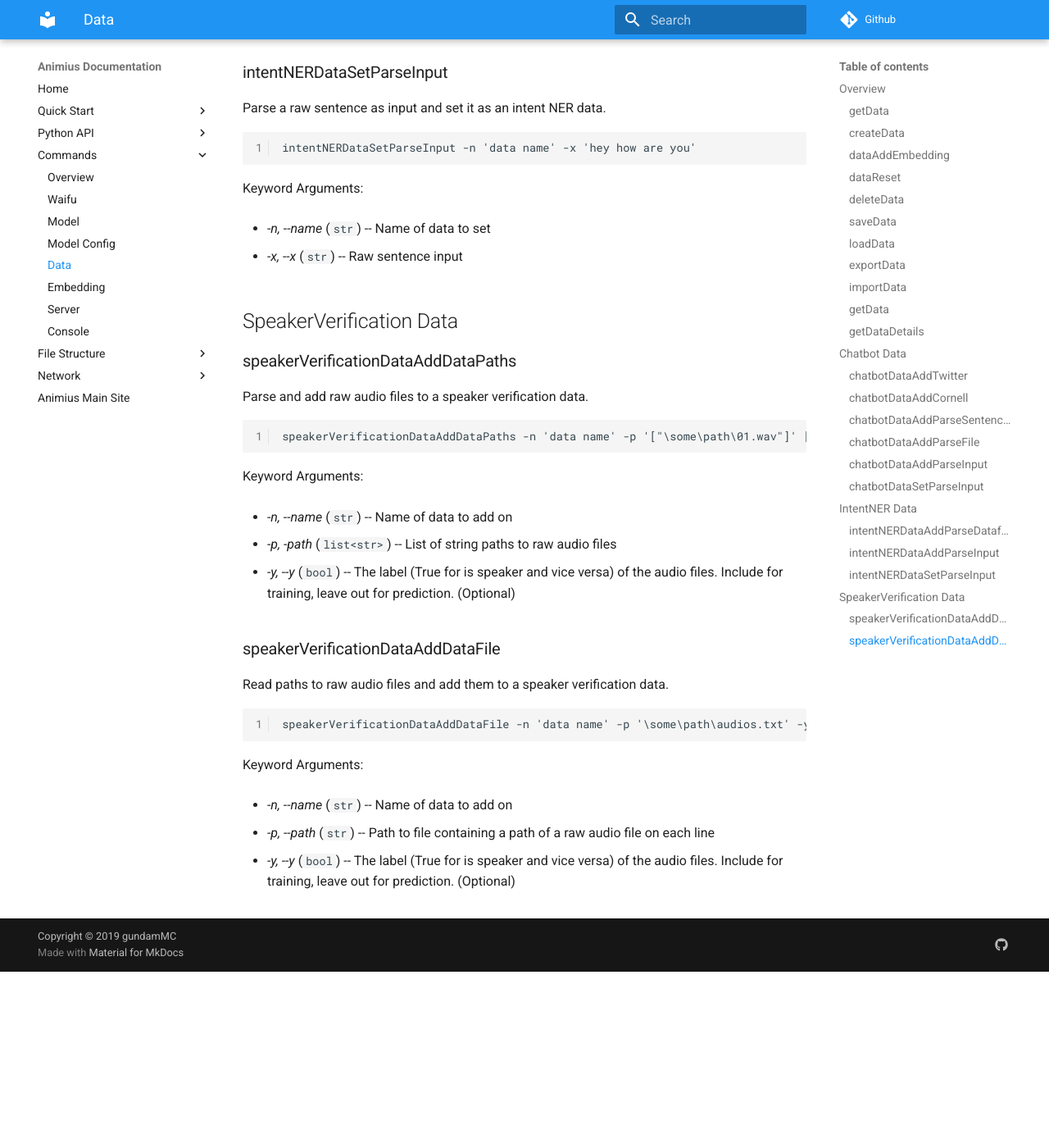
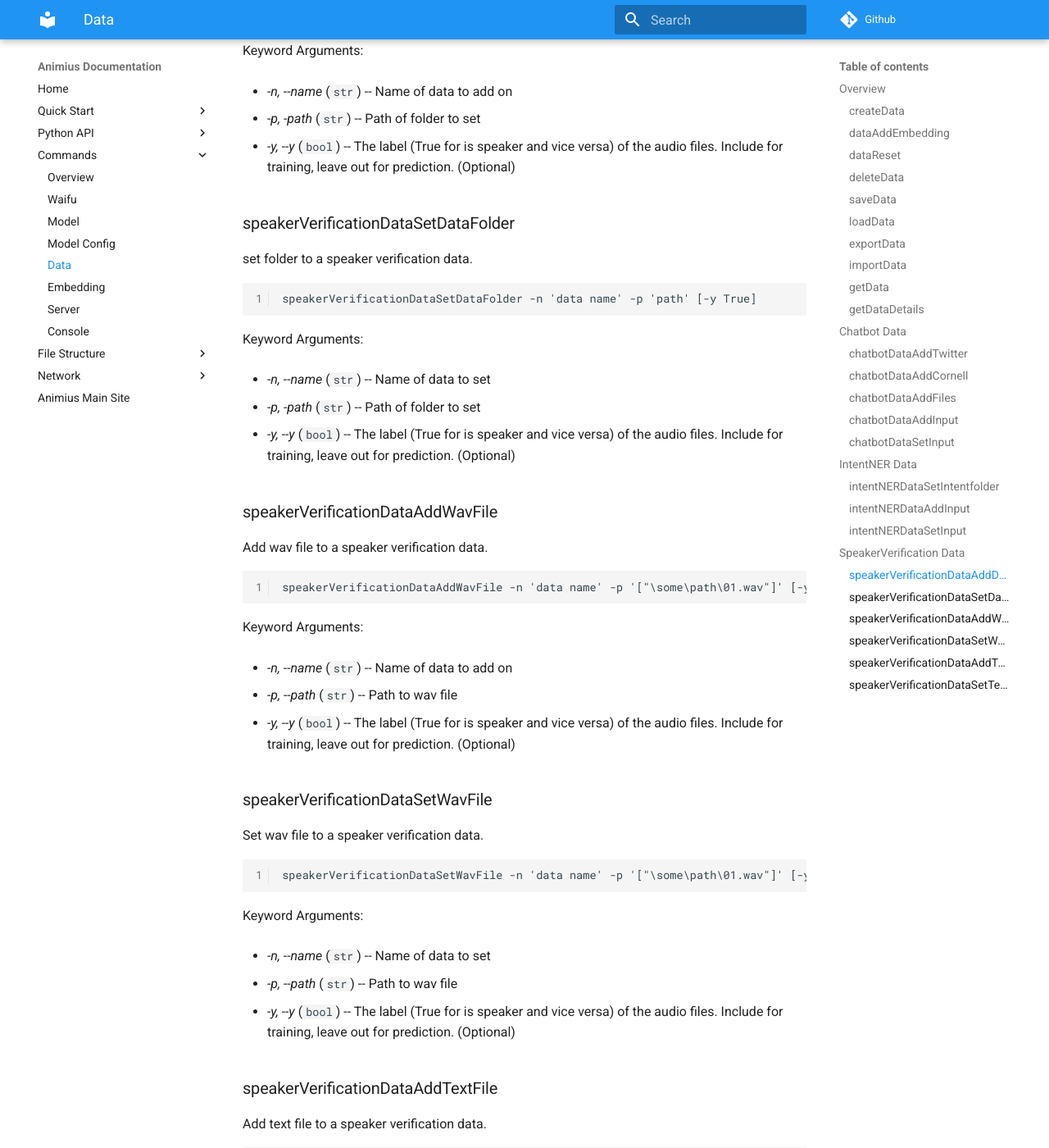
Before and after one commit to gundamMC/animius, an MkDocs documentation site: the page built from docs/commands/data.md, in a window 1280 px wide and 1400 px high, scrolled down 6048 px. Shown: the whole window at 82% size. Built offline with MkDocs 1.6.1 and Material for MkDocs 9.7.7, drawn with Linux system fonts in a browser that asks for light colours; comment, search, counter and statistics services are not loaded; before the commit the page ends 7233 px from its top, so only the background shows below that; some of the changed text lies outside the part shown.

````diff
--- a/docs/commands/data.md
+++ b/docs/commands/data.md
@@ -1,23 +1,15 @@
 # Data
 
 ## Overview
-
-###getData
-
-Get a list of existing data.
-
-```
-getData
-```
-
-No argument required.
 
 ### createData
 
 Create a data with empty values.
 
+Available data types: 'Chatbot', 'IntentNER', 'SpeakerVerification'.
+
 ```
-createData -n 'data name' -t 'ModelType' -c 'model config name'
+createData -n 'data name' -t 'DataType'
 ```
 
 Keyword Arguments:
@@ -198,28 +188,12 @@
 
 * *-mlp, --movie_lines_path* (`str`) -- Path to movie_lines.txt in the Cornell dataset
 
-### chatbotDataAddParseSentences
+### chatbotDataAddFiles
 
-Parse raw sentences and add them to a chatbot data.
+Add text files to a chatbot data.
 
 ```
-chatbotDataAddParseSentences -n 'data name' -x '["some input"]' -y '["some output"]'
-```
-
-Keyword Arguments:
-
-* *-n, --name* (`str`) -- Name of data to add on
-
-* *-x, --x* (`list<str>`) -- List of strings, each representing a sentence input
-
-* *-y, --y* (`list<str>`) -- List of strings, each representing a sentence output
-
-### chatbotDataAddParseFile
-
-Parse raw sentences from text files and add them to a chatbot data.
-
-```
-chatbotDataAddParseFile -n 'data name' -x '\some\path\x.txt' -y '\some\path\y.txt'
+chatbotDataAddFile -n 'data name' -x '\some\path\x.txt' -y '\some\path\y.txt'
 ```
 
 Keyword Arguments:
@@ -230,12 +204,12 @@
 
 * *-y, --y_path* (`str`) -- Path to a UTF-8 file containing a raw sentence output on each line
 
-### chatbotDataAddParseInput
+### chatbotDataAddInput
 
-Parse a raw sentence as input and add it to a chatbot data.
+Add input to a chatbot data.
 
 ```
-chatbotDataAddParseInput -n 'data name' -x 'hey how are you'
+chatbotDataAddInput -n 'data name' -x 'hey how are you'
 ```
 
 Keyword Arguments:
@@ -244,12 +218,12 @@
 
 * *-x, --x* (`str`) -- Raw sentence input
 
-### chatbotDataSetParseInput
+### chatbotDataSetInput
 
-Parse a raw sentence as input and set it as a chatbot data.
+Set input as a chatbot data.
 
 ```
-chatbotDataSetParseInput -n 'data name' -x 'hey how are you'
+chatbotDataSetInput -n 'data name' -x 'hey how are you'
 ```
 
 Keyword Arguments:
@@ -260,12 +234,12 @@
 
 ## IntentNER Data
 
-### intentNERDataAddParseDatafolder
+### intentNERDataSetIntentfolder
 
-Parse files from a folder and add them to a chatbot data.
+Set folder for IntentNER Data.
 
 ```
-intentNERDataAddParseDatafolder -n 'data name' -p '\some\path\to\intents'
+intentNERDataSetIntentFolder -n 'data name' -p '\\some\\path\\to\\intents'
 ```
 
 Keyword Arguments:
@@ -274,9 +248,9 @@
 
 * *-p, --path* (`str`) -- Path to a folder contains input files
 
-### intentNERDataAddParseInput
+### intentNERDataAddInput
 
-Parse a raw sentence as input and add it to an intent NER data.
+Add a raw sentence as an intent NER data.
 
 ```
 intentNERDataAddParseInput -n 'data name' -x 'hey how are you'
@@ -288,9 +262,9 @@
 
 * *-x, --x* (`str`) -- Raw sentence input
 
-### intentNERDataSetParseInput
+### intentNERDataSetInput
 
-Parse a raw sentence as input and set it as an intent NER data.
+Set a raw sentence as an intent NER data.
 
 ```
 intentNERDataSetParseInput -n 'data name' -x 'hey how are you'
@@ -304,34 +278,99 @@
 
 ## SpeakerVerification Data
 
-### speakerVerificationDataAddDataPaths
+### speakerVerificationDataAddDataFolder
 
-Parse and add raw audio files to a speaker verification data.
+Add folder to a speaker verification data.
 
 ```
-speakerVerificationDataAddDataPaths -n 'data name' -p '["\some\path\01.wav"]' [-y True]
+speakerVerificationDataAddDataFolder -n 'data name' -p 'path' [-y True]
 ```
 
 Keyword Arguments:
 
 * *-n, --name* (`str`) -- Name of data to add on
 
-* *-p, -path* (`list<str>`) -- List of string paths to raw audio files
+* *-p, -path* (`str`) -- Path of folder to set
 
 * *-y, --y* (`bool`) -- The label (True for is speaker and vice versa) of the audio files. Include for training, leave out for prediction. (Optional)
 
-### speakerVerificationDataAddDataFile
+### speakerVerificationDataSetDataFolder
 
-Read paths to raw audio files and add them to a speaker verification data.
+set folder to a speaker verification data.
 
 ```
-speakerVerificationDataAddDataFile -n 'data name' -p '\some\path\audios.txt' -y True
+speakerVerificationDataSetDataFolder -n 'data name' -p 'path' [-y True]
+```
+
+Keyword Arguments:
+
+* *-n, --name* (`str`) -- Name of data to set
+
+* *-p, -path* (`str`) -- Path of folder to set
+
+* *-y, --y* (`bool`) -- The label (True for is speaker and vice versa) of the audio files. Include for training, leave out for prediction. (Optional)
+
+
+### speakerVerificationDataAddWavFile
+
+Add wav file to a speaker verification data.
+
+```
+speakerVerificationDataAddWavFile -n 'data name' -p '["\some\path\01.wav"]' [-y True]
 ```
 
 Keyword Arguments:
 
 * *-n, --name* (`str`) -- Name of data to add on
 
-* *-p, --path* (`str`) -- Path to file containing a path of a raw audio file on each line
+* *-p, --path* (`str`) -- Path to wav file
 
 * *-y, --y* (`bool`) -- The label (True for is speaker and vice versa) of the audio files. Include for training, leave out for prediction. (Optional)
+
+### speakerVerificationDataSetWavFile
+
+Set wav file to a speaker verification data.
+
+```
+speakerVerificationDataSetWavFile -n 'data name' -p '["\some\path\01.wav"]' [-y True]
+```
+
+Keyword Arguments:
+
+* *-n, --name* (`str`) -- Name of data to set
+
+* *-p, --path* (`str`) -- Path to wav file
+
+* *-y, --y* (`bool`) -- The label (True for is speaker and vice versa) of the audio files. Include for training, leave out for prediction. (Optional)
+
+### speakerVerificationDataAddTextFile
+
+Add text file to a speaker verification data.
+
+```
+speakerVerificationDataAddTextFile -n 'data name' -p '["\some\path\01.txt"]' [-y True]
+```
+
+Keyword Arguments:
+
+* *-n, --name* (`str`) -- Name of data to add on
+
+* *-p, --path* (`str`) -- Path to text file
+
+* *-y, --y* (`bool`) -- The label (True for is speaker and vice versa) of the audio files. Include for training, leave out for prediction. (Optional)
+
+### speakerVerificationDataSetTextFile
+
+Set text file to a speaker verification data.
+
+```
+speakerVerificationDataSetTextFile -n 'data name' -p '["\some\path\01.txt"]' [-y True]
+```
+
+Keyword Arguments:
+
+* *-n, --name* (`str`) -- Name of data to set
+
+* *-p, --path* (`str`) -- Path to text file
+
+* *-y, --y* (`bool`) -- The label (True for is speaker and vice versa) of the audio files. Include for training, leave out for prediction. (Optional)
````
Also changed, not shown: other parts of docs/commands/data.md (+0 -2 lines), 2 other files.
